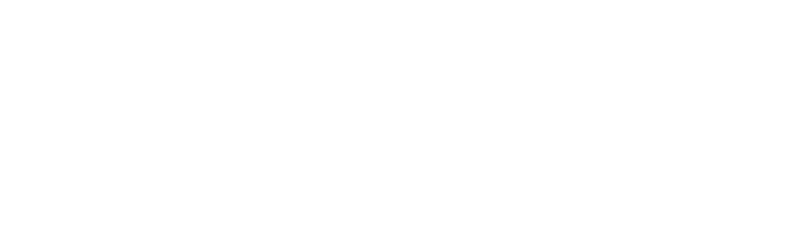
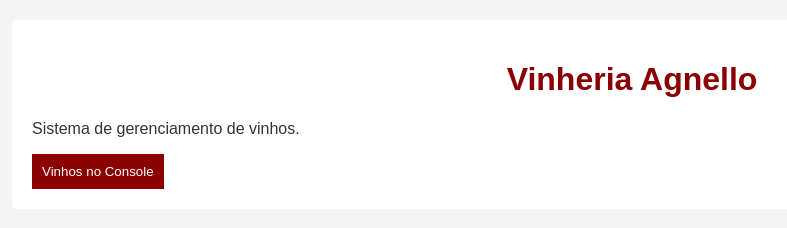
Before and after one commit to Flausinooo/vinharia-agnello_CP3, a plain HTML site: page index.html in a window 1280 px wide. Shown: the whole page, without its empty margins (8-795 px from the left). Drawn offline with Linux system fonts and the light colour scheme.

Commit message:
FEAT: estrutura do css feita e adionando ela no HTML

```diff
--- a/index.html
+++ b/index.html
@@ -1,13 +1,35 @@
 <!DOCTYPE html>
-<html lang="en">
+<html lang="pt-br">
+
 <head>
     <meta charset="UTF-8">
     <meta name="viewport" content="width=device-width, initial-scale=1.0">
-    <title>Vinharia Agnello CP3</title>
+
+    <title>Vinheria Agnello</title>
+
+    <!-- Conexão com o CSS -->
     <link rel="stylesheet" href="src/css/style.css">
 </head>
+
 <body>
-    <script src="src/js/script.js" defer></script>
+
+    <div class="container">
+
+        <h1>Vinheria Agnello</h1>
+
+        <p>
+            Sistema de gerenciamento de vinhos.
+        </p>
+
+        <!-- Botão -->
+        <button onclick="listarVinhos()">
+            Vinhos no Console
+        </button>
+
+    </div>
+
+    <script src="src/js/script.js"></script>
 
 </body>
+
 </html>
--- a/src/css/style.css
+++ b/src/css/style.css
@@ -0,0 +1,34 @@
+body {
+    font-family: Arial, sans-serif;
+    background-color: #f4f4f4;
+    margin: 0;
+    padding: 20px;
+}
+
+h1 {
+    color: darkred;
+    text-align: center;
+}
+
+p {
+    color: #333;
+    font-size: 16px;
+}
+
+.container {
+    background-color: white;
+    padding: 20px;
+    border-radius: 5px;
+}
+
+button {
+    background-color: darkred;
+    color: white;
+    border: none;
+    padding: 10px;
+    cursor: pointer;
+}
+
+button:hover {
+    background-color: #8b0000;
+}
```
